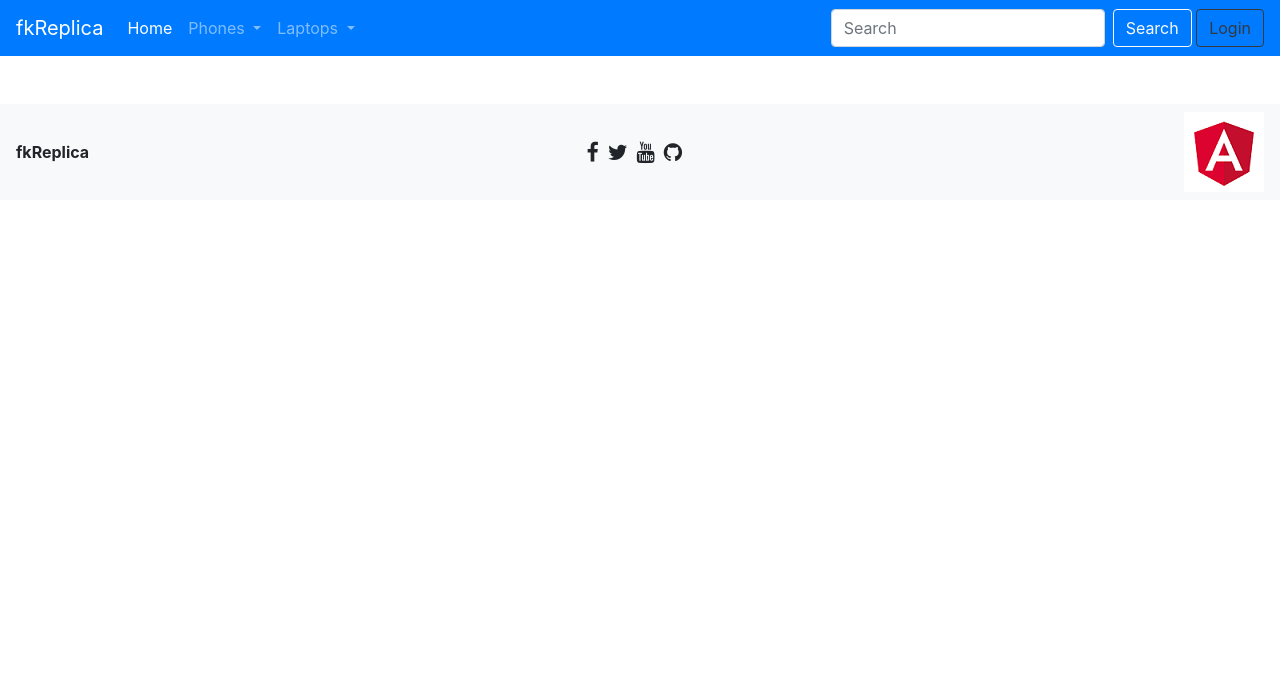
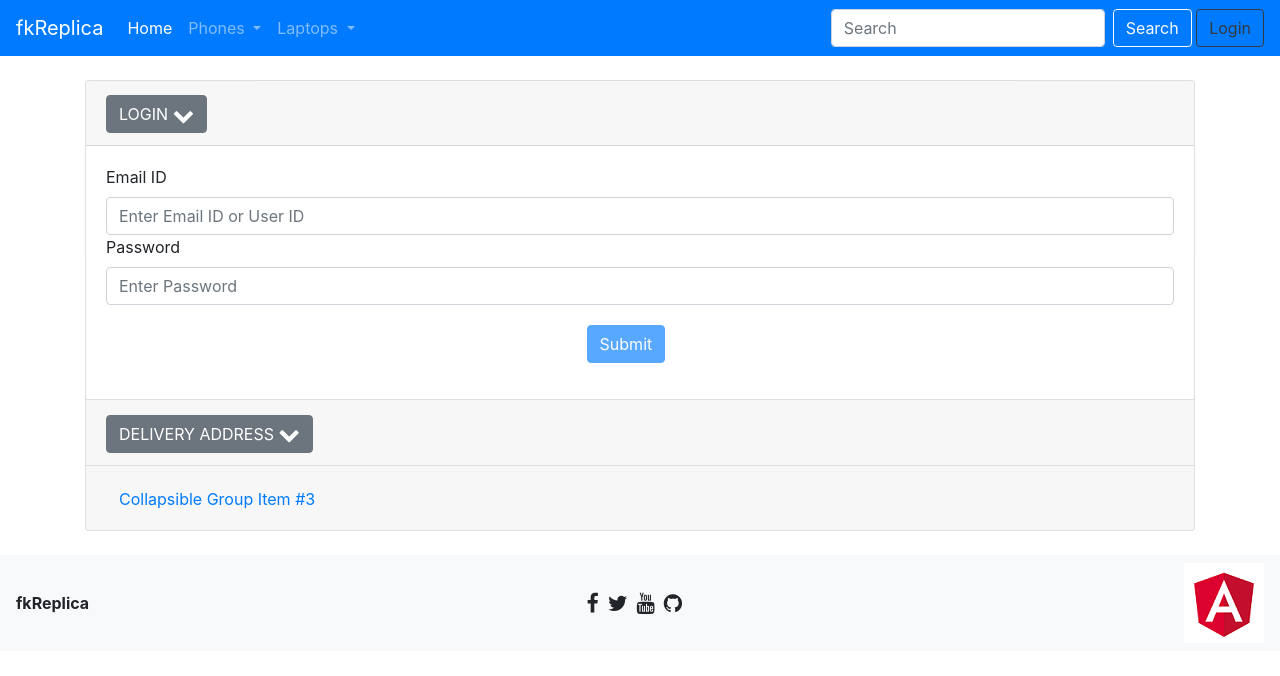
Before and after one commit to anuragabcr/fkReplica, an Angular app: page /checkout in a window 1280 px wide. Before the commit this address led to /. Shown: the top 676 px of the page. Built offline with nearby package versions, Linux system fonts and the light colour scheme.

Commit message:
cart & checkout

```diff
--- a/src/app/app-routing.module.ts
+++ b/src/app/app-routing.module.ts
@@ -4,12 +4,16 @@ import { Routes, RouterModule } from '@angular/router';
 import { HomeComponent } from './home/home.component';
 import { ProductsComponent } from './products/products.component';
 import { ViewProductComponent } from './view-product/view-product.component';
+import { CheckoutComponent } from './checkout/checkout.component';
+import { CartComponent } from './cart/cart.component';
 
 const routes: Routes = [
   { path: '', redirectTo: 'home', pathMatch: 'full' },
   { path: 'home', component: HomeComponent},
   { path: 'home/:products', component: ProductsComponent },
-  { path: 'home/:products/:id', component: ViewProductComponent }
+  { path: 'home/:products/:id', component: ViewProductComponent },
+  { path: 'checkout', component: CheckoutComponent },
+  { path: 'viewcart', component: CartComponent }
 ];
 
 @NgModule({
--- a/src/app/app.module.ts
+++ b/src/app/app.module.ts
@@ -16,6 +16,8 @@ import { CarouselComponent } from './carousel/carousel.component';
 import { LoginComponent } from './login/login.component';
 import { ProductsComponent } from './products/products.component';
 import { ViewProductComponent } from './view-product/view-product.component';
+import { CartComponent } from './cart/cart.component';
+import { CheckoutComponent } from './checkout/checkout.component';
 
 @NgModule({
   declarations: [
@@ -26,7 +28,9 @@ import { ViewProductComponent } from './view-product/view-product.component';
     CarouselComponent,
     LoginComponent,
     ProductsComponent,
-    ViewProductComponent
+    ViewProductComponent,
+    CartComponent,
+    CheckoutComponent
   ],
   imports: [
     BrowserModule,
--- /dev/null
+++ b/src/app/cart/cart.component.html
@@ -0,0 +1 @@
+<p>cart works!</p>
--- /dev/null
+++ b/src/app/cart/cart.component.ts
@@ -0,0 +1,15 @@
+import { Component, OnInit } from '@angular/core';
+
+@Component({
+  selector: 'app-cart',
+  templateUrl: './cart.component.html',
+  styleUrls: ['./cart.component.css']
+})
+export class CartComponent implements OnInit {
+
+  constructor() { }
+
+  ngOnInit() {
+  }
+
+}
--- /dev/null
+++ b/src/app/checkout/checkout.component.html
@@ -0,0 +1,94 @@
+<div class="container">
+    <div class="accordion" id="accordionExample">
+        <div class="card">
+            <div class="card-header" id="loginHead">
+                <h2 class="mb-0">
+                    <button class="btn btn-secondary" type="button" data-toggle="collapse" data-target="#loginBody"
+                        aria-expanded="true" aria-controls="loginBody">
+                        LOGIN <span class="flex-spacer"></span> <i class="fa fa-chevron-down fa-lg"></i>
+                    </button>
+                </h2>
+            </div>
+
+            <div id="loginBody" class="collapse show" aria-labelledby="loginHead" data-parent="#accordionExample">
+                <div class="card-body">
+                    <form class="form-group" novalidate [formGroup]="loginForm" (ngSubmit)="loginFormSubmit()">
+                        <label for="loginId">Email ID </label>
+                        <input type="email" class="form-control" id="loginId" formControlName="loginId"
+                            placeholder="Enter Email ID or User ID">
+                        <label for="loginPassword">Password </label>
+                        <input type="password" class="form-control" id="loginPassword" formControlName="loginPassword"
+                            placeholder="Enter Password">
+                        <button class="btn btn-primary" style="margin-top: 20px; margin-left:45%;"
+                            [disabled]="!loginForm.valid">Submit</button>
+                    </form>
+                </div>
+            </div>
+        </div>
+        <div class="card">
+            <div class="card-header" id="deliveryHead">
+                <h2 class="mb-0">
+                    <button class="btn btn-secondary collapsed" type="button" data-toggle="collapse"
+                        data-target="#deliveryBody" aria-expanded="false" aria-controls="deliveryBody">
+                        DELIVERY ADDRESS <span class="flex-spacer"></span> <i class="fa fa-chevron-down fa-lg"></i>
+                    </button>
+                </h2>
+            </div>
+            <div id="deliveryBody" class="collapse" aria-labelledby="deliveryHead" data-parent="#accordionExample">
+                <div class="card-body">
+                    <form [formGroup]="deliveryForm" (ngSubmit)="deliveryFormSubmit()">
+                        <div class="form-group">
+                            <label for="deliveryAddress">Address</label>
+                            <input type="text" class="form-control" id="deliveryAddress" formControlName="deliveryAddress" placeholder="1234 Main St">
+                        </div>
+                        <div class="form-group">
+                            <label for="deliveryAddress2">Address 2</label>
+                            <input type="text" class="form-control" id="deliveryAddress2" formControlName="deliveryAddress2"
+                                placeholder="Apartment, studio, or floor">
+                        </div>
+                        <div class="form-row">
+                            <div class="form-group col-md-6">
+                                <label for="deliveryCity">City</label>
+                                <input type="text" class="form-control" id="deliveryCity" formArrayName="deliveryCity">
+                            </div>
+                            <div class="form-group col-md-4">
+                                <label for="deliveryState">State</label>
+                                <input type="text" id="deliveryState" formControlName="deliveryState" class="form-control">
+                            </div>
+                            <div class="form-group col-md-2">
+                                <label for="deliveryZip">Zip</label>
+                                <input type="number" class="form-control" id="deliveryZip" formControlName="deliveryZip">
+                            </div>
+                        </div>
+                        <button class="btn btn-primary" style="margin-top: 20px; margin-left:45%;"
+                        [disabled]="!deliveryForm.valid">Deliver Here</button>
+                    </form>
+                </div>
+            </div>
+        </div>
+        <div class="card">
+            <div class="card-header" id="headingThree">
+                <h2 class="mb-0">
+                    <button class="btn btn-link collapsed" type="button" data-toggle="collapse"
+                        data-target="#collapseThree" aria-expanded="false" aria-controls="collapseThree">
+                        Collapsible Group Item #3
+                    </button>
+                </h2>
+            </div>
+            <div id="collapseThree" class="collapse" aria-labelledby="headingThree" data-parent="#accordionExample">
+                <div class="card-body">
+                    Anim pariatur cliche reprehenderit, enim eiusmod high life accusamus terry richardson ad squid. 3
+                    wolf
+                    moon officia aute, non cupidatat skateboard dolor brunch. Food truck quinoa nesciunt laborum
+                    eiusmod.
+                    Brunch 3 wolf moon tempor, sunt aliqua put a bird on it squid single-origin coffee nulla assumenda
+                    shoreditch et. Nihil anim keffiyeh helvetica, craft beer labore wes anderson cred nesciunt sapiente
+                    ea
+                    proident. Ad vegan excepteur butcher vice lomo. Leggings occaecat craft beer farm-to-table, raw
+                    denim
+                    aesthetic synth nesciunt you probably haven't heard of them accusamus labore sustainable VHS.
+                </div>
+            </div>
+        </div>
+    </div>
+</div>
--- /dev/null
+++ b/src/app/checkout/checkout.component.ts
@@ -0,0 +1,28 @@
+import { Component, OnInit } from '@angular/core';
+import { FormBuilder, Validators } from '@angular/forms';
+
+@Component({
+  selector: 'app-checkout',
+  templateUrl: './checkout.component.html',
+  styleUrls: ['./checkout.component.css']
+})
+export class CheckoutComponent implements OnInit {
+
+  loginForm = this.fb.group({
+    loginId: ['', [Validators.required, Validators.email]],
+    loginPassword: ['', [Validators.required, Validators.minLength(8)]]
+  });
+  deliveryForm = this.fb.group({
+    deliveryAddress: ['', [Validators.required]],
+    deliveryAddress2: ['', [Validators.required]],
+    deliveryState: ['', [Validators.required]],
+    deliveryCity: ['', [Validators.required]],
+    deliveryZip: ['', [Validators.required, Validators.minLength(6), Validators.maxLength(6)]]
+  });
+
+  constructor(private fb: FormBuilder) { }
+
+  ngOnInit() {
+  }
+
+}
--- a/src/app/header/header.component.html
+++ b/src/app/header/header.component.html
@@ -16,7 +16,7 @@
                     Phones
                 </a>
                 <div class="dropdown-menu" aria-labelledby="phoneDropdown">
-                    <a class="dropdown-item" href="#">Phone</a>
+                    <a class="dropdown-item">Phone</a>
                     <hr>
                     <a class="dropdown-item" [routerLink]="['/home','iphones']">iPhone</a>
                     <a class="dropdown-item" [routerLink]="['/home','pixels']">Pixel</a>
--- a/src/app/view-product/view-product.component.html
+++ b/src/app/view-product/view-product.component.html
@@ -9,7 +9,7 @@
             <div class="btn-grroup mx-auto" style="padding-left: 100px;"><br>
                 <button class="btn btn-primary" (click)="snackBar()">Add to cart</button>&nbsp;&nbsp;
                 <div id="snackbar">Added to cart</div>
-                <button class="btn btn-success">Buy</button>
+                <button class="btn btn-success" [routerLink]="['/checkout']" routerLinkActive="router-link-active" >Buy</button>
             </div>
         </div>
         <div class="col-sm-7">
--- a/src/styles.css
+++ b/src/styles.css
@@ -44,3 +44,16 @@
     from {bottom: 30px; opacity: 1;}
     to {bottom: 0; opacity: 0;}
   }
+
+.flex-spacer{
+  flex: 1 1 auto;
+}
+.flex-center{
+	position: absolute;
+	top:0;
+	bottom: 0;
+	left: 0;
+	right: 0;
+
+	margin: auto;
+}
```
Also changed, not shown: src/app/cart/cart.component.css (added), src/app/checkout/checkout.component.css (added), 2 other files (tests, documents, lock files or other folders).
